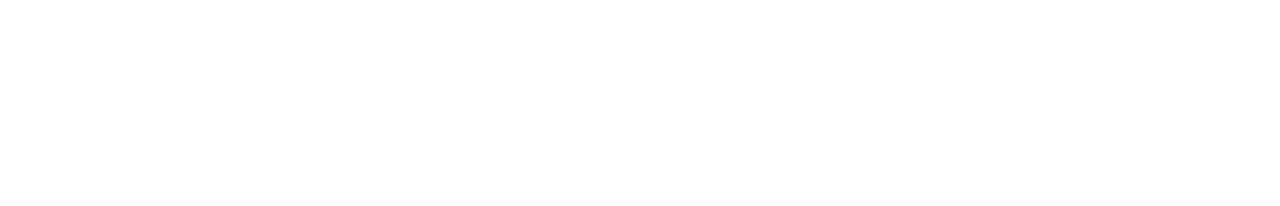
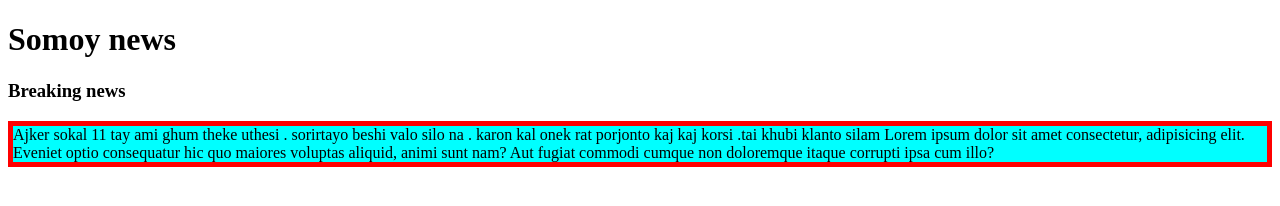
Before and after one commit to nahidtalukdar/my-third-repo, a plain HTML site: page index.html in a window 1280 px wide. Drawn offline with Linux system fonts and the light colour scheme.

Commit message:
some change

```diff
--- a/index.html
+++ b/index.html
@@ -5,8 +5,12 @@
     <meta http-equiv="X-UA-Compatible" content="IE=edge">
     <meta name="viewport" content="width=device-width, initial-scale=1.0">
     <title>my third repo</title>
+    <link rel="stylesheet" href="styke.css">
 </head>
 <body>
+   <h1>Somoy news</h1>
+   <h3>Breaking news</h3>
+   <p>Ajker sokal 11 tay ami ghum theke uthesi . sorirtayo beshi valo silo na . karon kal onek rat porjonto kaj kaj korsi .tai khubi klanto silam Lorem ipsum dolor sit amet consectetur, adipisicing elit. Eveniet optio consequatur hic quo maiores voluptas aliquid, animi sunt nam? Aut fugiat commodi cumque non doloremque itaque corrupti ipsa cum illo?</p>
 
 </body>
 </html>
--- /dev/null
+++ b/styke.css
@@ -0,0 +1,8 @@
+p{
+    background-color: aqua;
+    border: 5px solid red;
+
+}
+h1{
+    display: center;
+}
```
